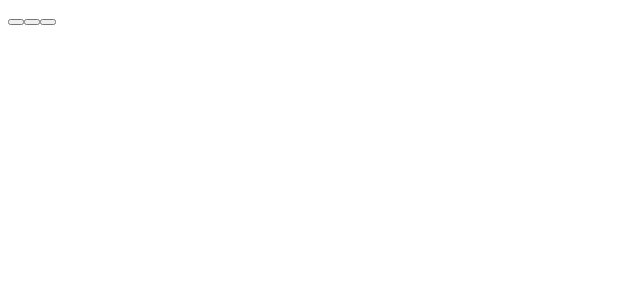
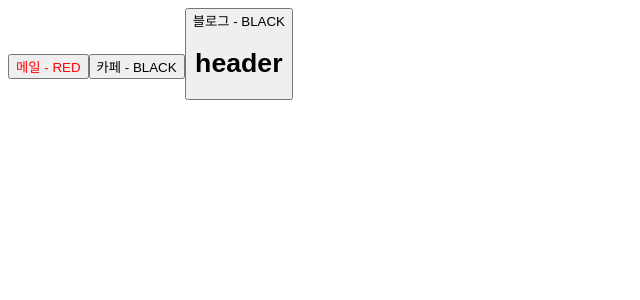
Before and after one commit to wkddnjswl7/React_Study, a React (Vite) app in the folder onebite-react/section05/: page / in a window 1280 px wide. Shown: the top 300 px of the page, without its empty margins (0-640 px from the left). Built offline with nearby package versions, Linux system fonts and the light colour scheme.

Commit message:
11/8 이벤트 핸들러 병합 충돌 해결

```diff
--- a/onebite-react/section05/src/components/button.jsx
+++ b/onebite-react/section05/src/components/button.jsx
@@ -12,7 +12,10 @@ const Button = ({ text = "기본 텍스트", color = "black", children }) => {
       onClick={onClickButton}
       //onMouse={onClickButton}
       style={{ color: color }}
-    ></button>
+    >
+      {text} - {color.toUpperCase()}
+      {children}
+    </button>
   );
 };
 
```
